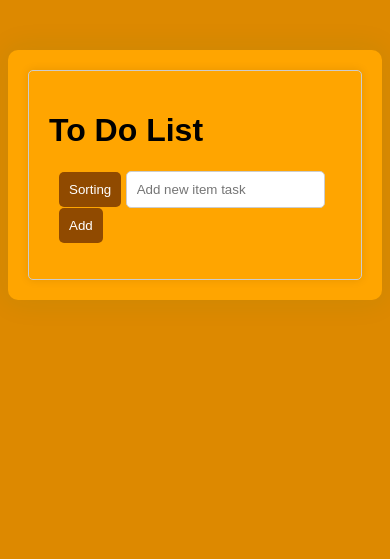
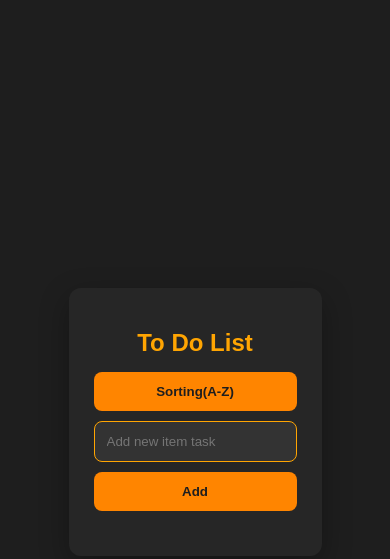
Before and after one commit to lamlankosi/To-do-list, a plain HTML site: page index.html in a window 390 px wide. Drawn offline with Linux system fonts and the light colour scheme.

Commit message:
enhance styling

```diff
--- a/Css/Style.css
+++ b/Css/Style.css
@@ -1,70 +1,87 @@
+/* General Styles */
 body {
-  font-family: Arial, sans-serif;
-  background-color: #dd8900;
-}
-.container {
-  max-width: 400px;
-  margin: 50px auto;
-  padding: 20px;
-  background-color:#FFA500;
-  border-radius: 10px;
-  box-shadow: 0 0 30px rgba(27, 130, 51, 0.1);
+  font-family: 'Poppins', sans-serif;
+  background: #1e1e1e;
+  display: flex;
+  justify-content: center;
+  align-items: center;
+  height: 100vh;
+  margin: 0;
 }
 
-.todo-app {
-  max-width: 400px;
-  margin: 0 auto;
-  padding: 20px;
-  border: 1px solid #ccc;
-  border-radius: 5px;
-  box-shadow: 0 0 10px rgba(0, 0, 0, 0.1);
+/* Main Container */
+.container {
+  max-width: 420px;
+  padding: 25px;
+  background: #262626;
+  border-radius: 12px;
+  box-shadow: 0 10px 30px rgba(0, 0, 0, 0.3);
+  text-align: center;
 }
 
-.input-container {
+/* Title */
+h1 {
+  color: #ffa502;
+  font-size: 24px;
+  font-weight: bold;
+  margin-bottom: 15px;
+}
+
+/* Input and Buttons */
+.content {
   display: flex;
-  justify-content: space-between;
-  margin-bottom: 20px;
+  gap: 10px;
 }
 
 #new-todo {
   flex-grow: 1;
-  padding: 10px;
-  border: 1px solid #ccc;
-  border-radius: 5px;
+  padding: 12px;
+  border: 1px solid #ffa502;
+  border-radius: 8px;
+  background: #333;
+  color: #fff;
+  outline: none;
 }
 
 button {
-  margin-left: 10px;
-  padding: 10px;
+  padding: 12px 16px;
   border: none;
-  border-radius: 5px;
-  background-color:#904a00;
-  color: white;
+  border-radius: 8px;
+  background: #ff8500;
+  color: #1e1e1e;
+  font-weight: bold;
   cursor: pointer;
+  transition: 0.3s ease;
 }
 
 button:hover {
-  background-color: #FF6347;
+  background: #ff9500;
+  box-shadow: 0 0 10px rgba(255, 133, 0, 0.6);
 }
 
+/* To-Do List */
 #todoList {
   list-style-type: none;
   padding: 0;
+  margin-top: 20px;
 }
 
 .todo-item {
   display: flex;
   justify-content: space-between;
   align-items: center;
-  padding: 10px;
-  border: 1px solid #ccc;
-  border-radius: 5px;
+  padding: 12px;
+  background: #333;
+  border-left: 4px solid #ff9500;
+  border-radius: 8px;
   margin-bottom: 10px;
+  color: #fff;
+  transition: 0.3s ease;
 }
 
 .todo-item.completed .todo-name {
   text-decoration: line-through;
-  color: black;
+  color: #999;
 }
 
 .todo-name {
@@ -75,27 +92,22 @@ button:hover {
 .remove-button {
   background: none;
   border: none;
-  color: #dc3545;
+  color: #ff4444;
   font-size: 20px;
   cursor: pointer;
+  transition: 0.3s ease;
 }
 
 .remove-button:hover {
-  color: #c82333;
+  color: #ff2222;
 }
 
-@media(width < 600px){
-  .input-container{
-    flex-direction: row;
+/* Responsive Design */
+@media (max-width: 600px) {
+  .content {
+    flex-direction: column;
   }
-
-  #new-todo{
-    flex-grow: 1;
-    margin-bottom: 0;
-  }
-
-  button{
-    width: auto;
-    margin-left: 10px;
+  button {
+    width: 100%;
   }
 }
--- a/index.html
+++ b/index.html
@@ -13,7 +13,7 @@
         <h1>To Do List</h1>
         <div class="content">
 
-            <button id="sortButton">Sorting</button>
+            <button id="sortButton">Sorting(A-Z)</button>
               <input type="text" id="new-todo" placeholder="Add new item task">
               <button id="addItemButton">Add</button>
 
```
